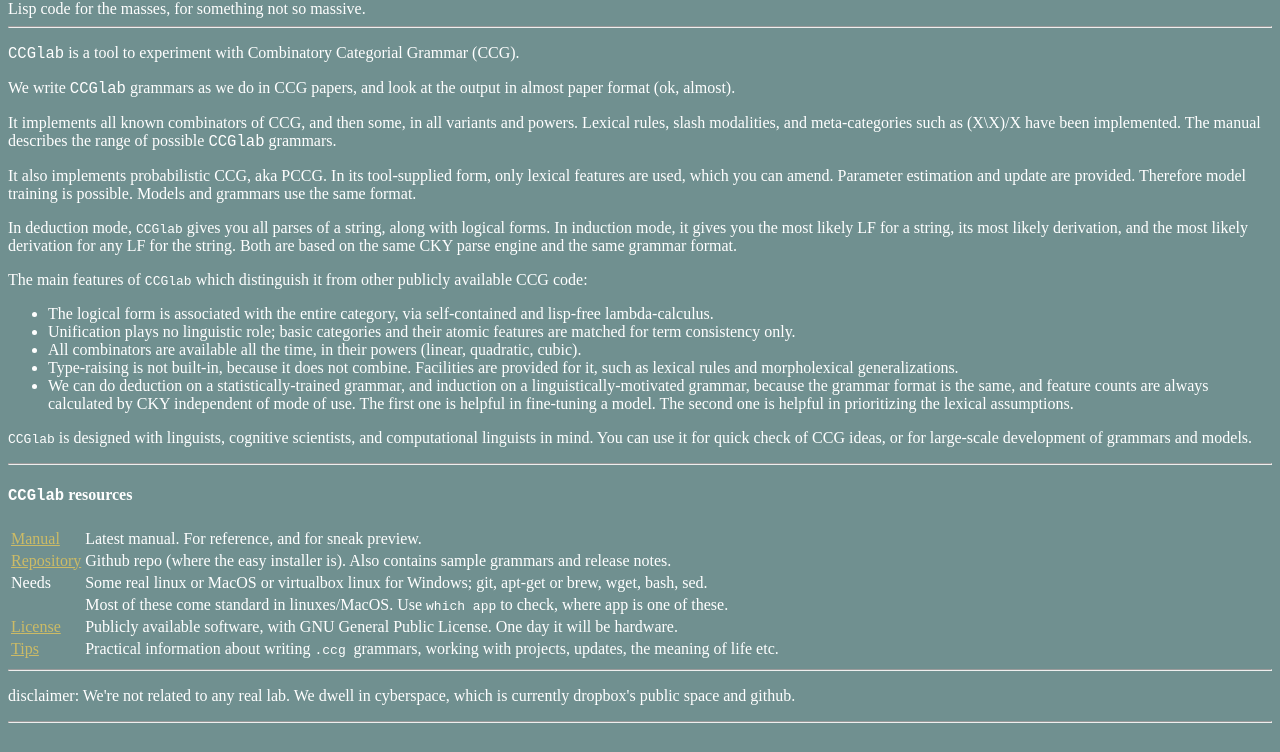
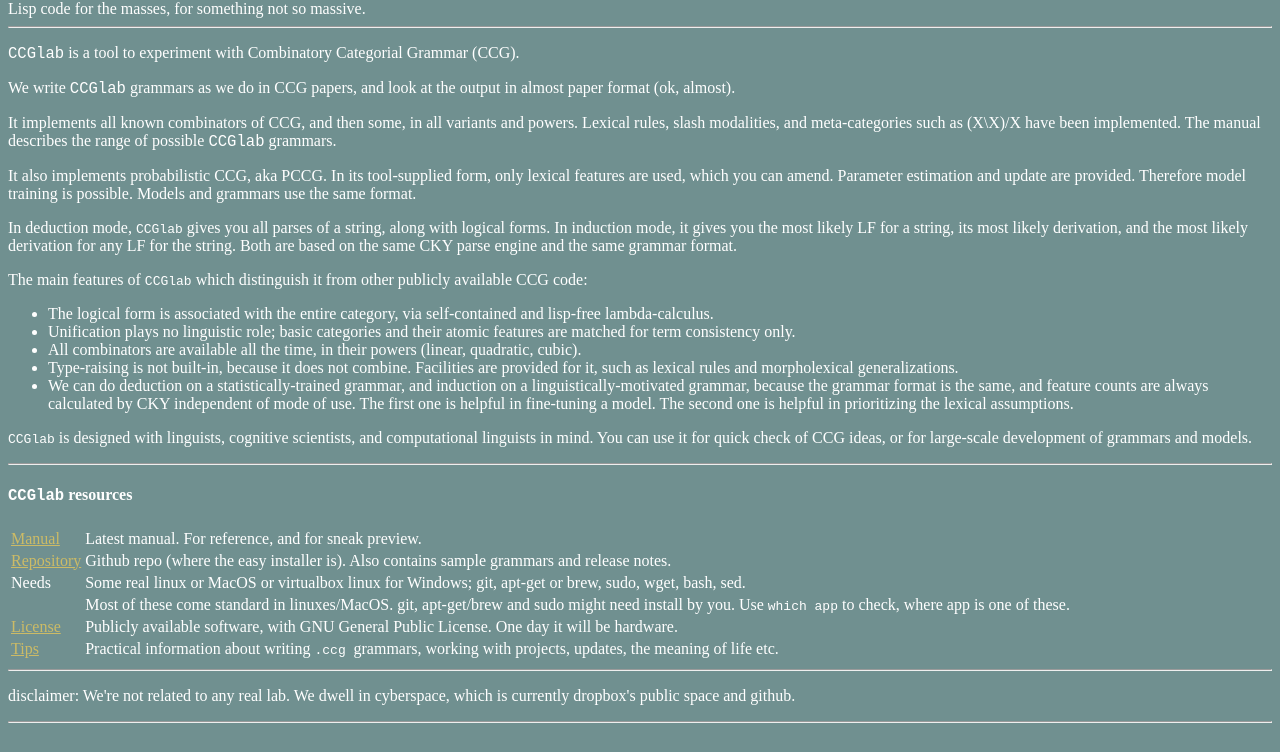
Before and after one commit to bozsahin/ccglab, a plain HTML site: page docs/index.html in a window 1280 px wide. Shown: the part 48-800 px from the top of the page. Drawn offline with Linux system fonts and the light colour scheme.

Commit message:
Update index.html

```diff
--- a/docs/index.html
+++ b/docs/index.html
@@ -58,9 +58,10 @@ of grammars and models.
      <td> Latest manual. For reference, and for sneak preview.</td></tr>
 <tr><td> <a href="https://github.com/bozsahin/ccglab">Repository</a></td><td> Github repo (where the easy installer is).
      Also contains sample grammars and release notes.</td></tr>
-     <tr><td>Needs</td><td>Some real linux or MacOS or virtualbox linux for Windows; git, apt-get or brew, wget, bash, sed.</td></tr>
+     <tr><td>Needs</td><td>Some real linux or MacOS or virtualbox linux for Windows; git, apt-get or brew, sudo, wget, bash, sed.</td></tr>
 
-     <tr><td></td><td>Most of these come standard in linuxes/MacOS. Use <code>which app</code> to check, where app is one of these.</td></tr>
+     <tr><td></td><td>Most of these come standard in linuxes/MacOS. git, apt-get/brew and sudo might need install by you.
+          Use <code>which app</code> to check, where app is one of these.</td></tr>
 <tr> <td> <a href="http://www.gnu.org/licenses/gpl">License</a> </td>
      <td> Publicly available software, with GNU General Public License. One day it will be hardware.
 </tr>
```
